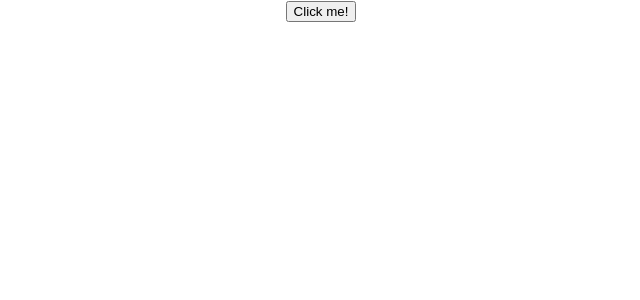
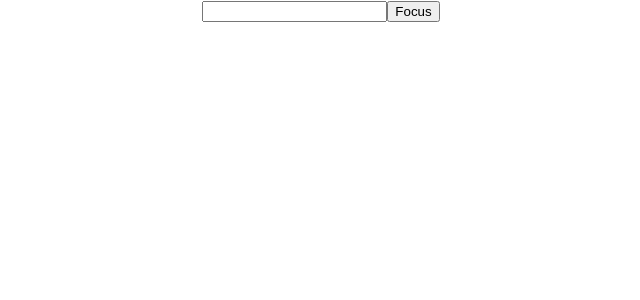
Before and after one commit to doniisetiiawan/react-fga, a React (Create React App) app: page / in a window 1280 px wide. Shown: the top 300 px of the page, without its empty margins (319-959 px from the left). Built offline with nearby package versions, Linux system fonts and the light colour scheme.

Commit message:
Refs DOM

```diff
--- a/src/App.js
+++ b/src/App.js
@@ -1,12 +1,12 @@
 /* eslint-disable react/jsx-filename-extension */
 import React from 'react';
-import Button from './components/Button';
+import Focus from './components/Focus';
 import './App.css';
 
 function App() {
   return (
     <div className="App">
-      <Button />
+      <Focus />
     </div>
   );
 }
--- /dev/null
+++ b/src/components/Focus/index.jsx
@@ -0,0 +1,22 @@
+/* eslint-disable no-return-assign */
+import React, { Component } from 'react';
+
+class Focus extends Component {
+  handleClick = () => {
+    this.element.focus();
+  };
+
+  render() {
+    return (
+      <>
+        <input
+          type="text"
+          ref={element => (this.element = element)}
+        />
+        <button onClick={this.handleClick}>Focus</button>
+      </>
+    );
+  }
+}
+
+export default Focus;
```
